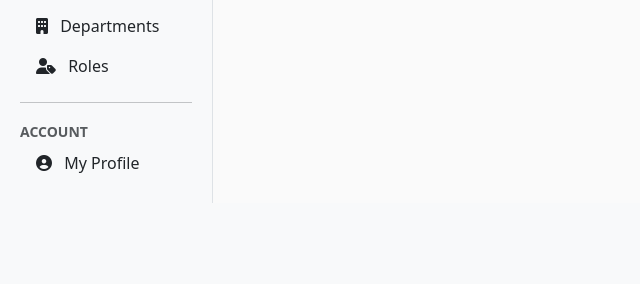
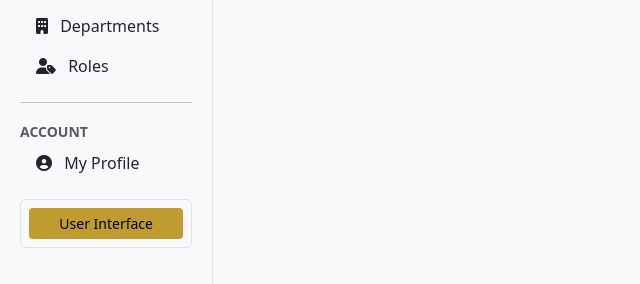
Before and after one commit to Kgothatso-create/publishing-cms, a Django app: page /articles/reviews/ in a window 1280 px wide. Shown: the part 714-998 px from the top of the page, without its empty margins (0-640 px from the left). Before the commit the page ends 917 px from the top, so only its background shows below. Run offline with Django 5.2, Linux system fonts and the light colour scheme; data that the repository does not hold is empty; some libraries are stand-ins or nearby versions.

Commit message:
Added a side bar nav to the user interface

```diff
--- a/templates/employment/layouts/sidebar.html
+++ b/templates/employment/layouts/sidebar.html
@@ -87,5 +87,17 @@
                 My Profile
             </a>
         </li>
+        <li>
+            <!-- Explorer User View -->
+            <section class="mt-3 mb-3">
+                <div class="p-2 border rounded bg-light">
+                    <a href="{% url 'home' %}"
+                       class="btn btn-sm w-100"
+                       style="background-color:#bf9b30; color:#000;">
+                        User Interface
+                    </a>
+                </div>
+            </section>
+        </li>
     </ul>
 </div>
```
